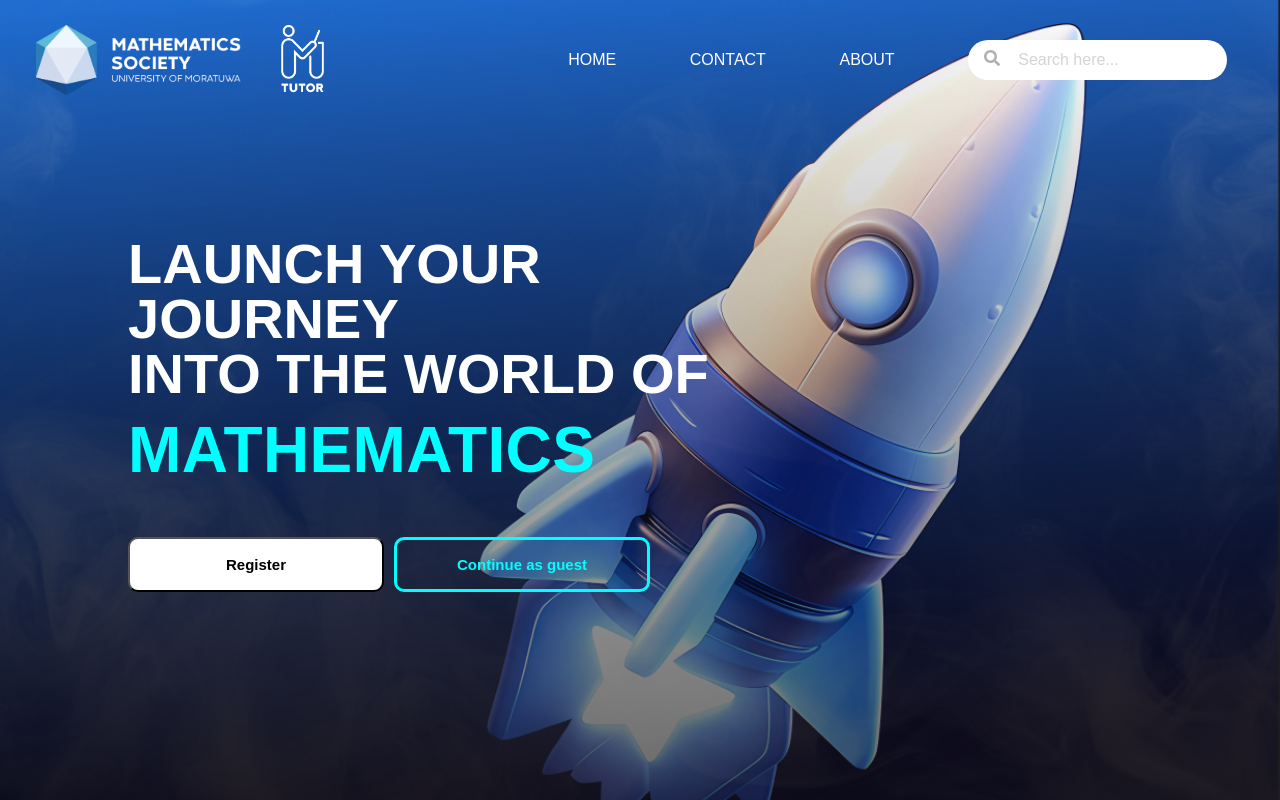
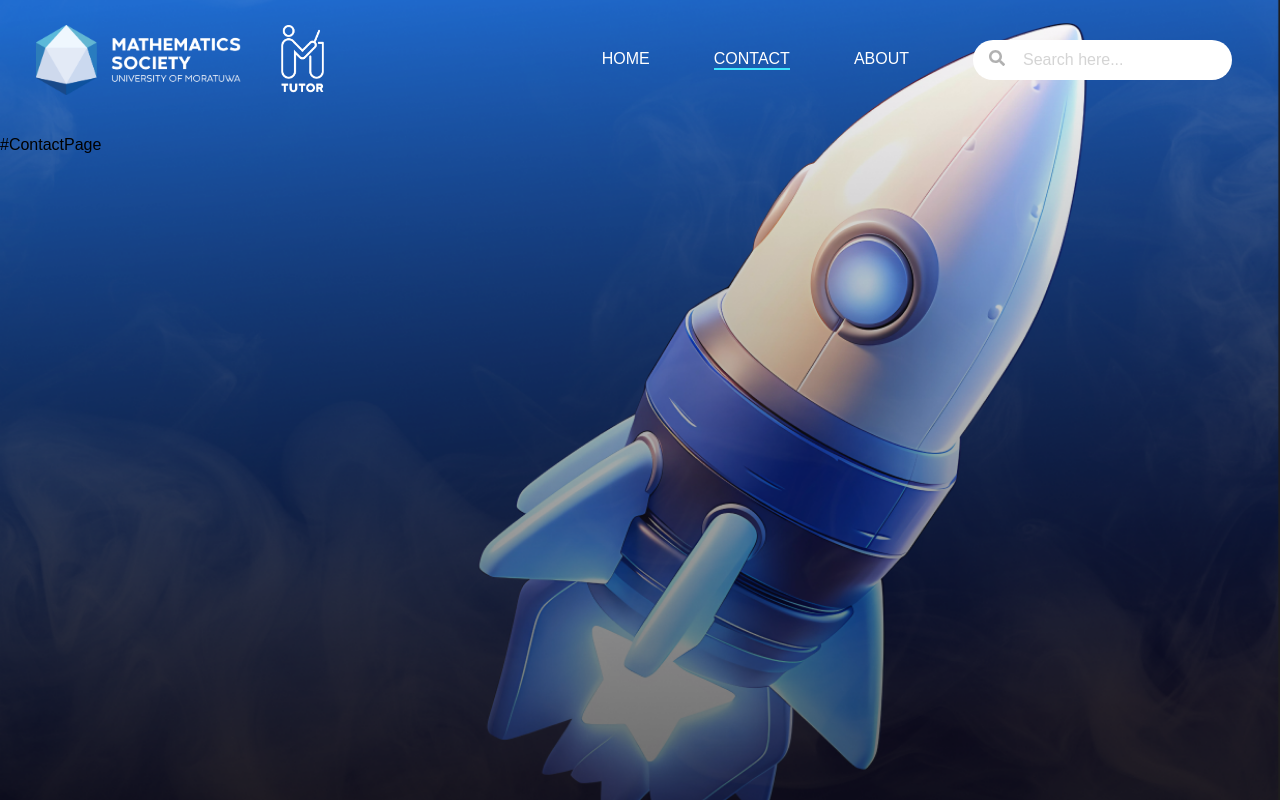
Before and after one commit to M-tutor/m-tutor, a React (Create React App) app: page /contactpage in a window 1280 px wide. Built offline with nearby package versions, Linux system fonts and the light colour scheme.

Commit message:
styled links

```diff
--- a/src/App.css
+++ b/src/App.css
@@ -4,6 +4,10 @@
   box-sizing: border-box;
 
   font-family: 'Poppins', sans-serif;
+}
+html, body {
+  margin: 0;
+  min-height: 100%;
 }
 body {
 background-image:
@@ -12,68 +16,8 @@ background-position: center center;
 background-repeat: no-repeat;
 background-size: cover;
 }
-  .search-section{
 
-  background:white;
-  border-radius: 25px;
-
-height: 2.5rem;
-display: flex;
-  flex-direction: row;
-  justify-content: flex-start;
-  align-items: center;
-
-}
-
-.search-btn {
-border: none;
-background: white;
-margin: 20px 10px;
-border-radius: 4px;
-  cursor: pointer;
-  font-size: 16px;
-  opacity: 0.3;
-}
-input {
-  border: none;
-outline: none;
-border-radius: 25px;
-height: auto;
-width:80%;
-font-weight:500;
-  font-size: 16px;
-  opacity: 0.3;
-}
-a{
-text-decoration: none;
-color: #ffffff;
-font-weight: 500;
-}
-a:active{
-  color:#1f3e9b;
-}
-.logo {
-display: block;
-float: center;
-padding: 10px 20px;
-text-decoration: none;
-height:80px;
-
-}
-.logo-m{
-  display: block;
-float: center;
-padding: 10px 20px;
-text-decoration: none;
-height:90px;
-  visibility: hidden;
-  width: 0;
-}
-.logosection{
-  display: flex;
-  justify-content: space-between;
-  align-items: center;
- }
+ /*content*/
 .content {
 padding-left: 7%;
 padding-right: 7%;
@@ -94,6 +38,7 @@ font-weight: 600;
 margin-bottom: 10px;
 line-height: 55px;
 margin-top: 40%;
+line-height: 100%;
 }
 
 .text-content > h1 {
@@ -150,29 +95,87 @@ transition: 0.55s;
 
 
 
+/*nav-bar*/
+.search-section{
 
+  background:white;
+  border-radius: 25px;
 
+height: 2.5rem;
+display: flex;
+  flex-direction: row;
+  justify-content: flex-start;
+  align-items: center;
 
+}
 
+.search-btn {
+border: none;
+background: white;
+margin: 20px 10px;
+border-radius: 4px;
+  cursor: pointer;
+  font-size: 16px;
+  opacity: 0.3;
+}
+input {
+  border: none;
+outline: none;
+border-radius: 25px;
+height: auto;
+width:80%;
+font-weight:500;
+  font-size: 16px;
+  opacity: 0.3;
+}
+.link{
+text-decoration: none;
+color: #ffffff;
+font-weight: 500;
+background: linear-gradient(0deg,rgb(59, 229, 255),rgb(59, 229, 255)) no-repeat right bottom / 0 var(--bg-h);
+  transition: background-size 350ms;
+  padding-bottom: 2px;
+  --bg-h: 2px;
+}
+.link:where(:hover, :focus-visible) {
+  background-size: 100% var(--bg-h);
+  background-position-x: left;
+}
+.active{
+  text-decoration: none;
+  color: #ffffff;
+  border-bottom: 2px solid rgb(59, 229, 255);
+font-weight: 500;
+}
+.logo {
+display: block;
+float: center;
+padding: 10px 20px;
+text-decoration: none;
+height:80px;
 
-
-
-
-
-
-
-
-
+}
+.logo-m{
+  display: block;
+float: center;
+padding: 10px 20px;
+text-decoration: none;
+height:90px;
+  visibility: hidden;
+  width: 0;
+}
+.logosection{
+  display: flex;
+  justify-content: space-between;
+  align-items: center;
+ }
 
 .top-nav> h2 {
   vertical-align: center;
   text-align: center;
 }
 
-html, body {
-  margin: 0;
-  height: 100%;
-}
+
 
 .top-nav {
   display: flex;
@@ -196,7 +199,7 @@ html, body {
 }
 
 .menu > li {
-  margin: 0 2.3rem;
+  margin: 0 2rem;
   overflow: hidden;
   display: flex;
   justify-content: center;
@@ -253,6 +256,7 @@ html, body {
   transform: rotate(-405deg);
 }
 
+/*responsive-css*/
 @media (max-width: 992px) {
   .menu-button-container {
     display: flex;
@@ -336,6 +340,9 @@ html, body {
   font-size: 5em;
 
   }
+  .menu> li{
+    margin: 0 2.5rem;
+  }
   }
   }
   @media (max-width:992px){
@@ -343,16 +350,17 @@ html, body {
   .two-button{
     justify-content: space-around;
   }
+
   @media (max-width:300px) {
-    .logo{
-      height: 70px;
-    }
+
     .top-nav {
       height: 90px;
     }
     .menu {
       margin-top:90px;
     }
-
+    .logo{
+      height: 70px;
+    }
   }
   }
--- a/src/App.js
+++ b/src/App.js
@@ -1,13 +1,18 @@
+import { BrowserRouter, Routes, Route } from "react-router-dom";
 
 import './App.css';
-import Navbar from './components/navbar';
-import Content from './components/content';
+import HomePage from "./pages/homepage";
+import ContactPage from "./pages/contactpage";
+import AboutPage from "./pages/aboutpage";
 function App() {
   return (
-   <div>
-    <Navbar/>
-    <Content/>
-   </div>
+    <BrowserRouter>
+    <Routes>
+      <Route path="/" element={<HomePage />} />
+      <Route path="/aboutpage" element={<AboutPage />} />
+      <Route path="/contactpage" element={<ContactPage />} />
+    </Routes>
+  </BrowserRouter>
   );
 }
 
--- a/src/components/navbar.js
+++ b/src/components/navbar.js
@@ -1,4 +1,5 @@
 import React from "react";
+import {NavLink } from "react-router-dom";
 
 class Navbar extends React.Component {
     render() {
@@ -16,9 +17,24 @@ class Navbar extends React.Component {
         <div className='menu-button'></div>
       </label>
         <ul className="menu">
-          <li><a href="#HOME">HOME</a></li>
-          <li><a href="#CONTACT">CONTACT</a></li>
-          <li><a href="#ABOUT">ABOUT</a></li>
+          <li><NavLink
+                to="/"
+                className={({ isActive }) => (isActive ? "active" : "link")}
+              >
+                HOME
+              </NavLink></li>
+          <li><NavLink
+                to="/contactpage"
+                className={({ isActive }) => (isActive ? "active" : "link")}
+              >
+                CONTACT
+              </NavLink></li>
+          <li><NavLink
+                to="/aboutpage"
+                className={({ isActive }) => (isActive ? "active" : "link")}
+              >
+                ABOUT
+              </NavLink></li>
           <li><div className="search-section">
             <button className="search-btn"><svg xmlns="http://www.w3.org/2000/svg" height="1em" viewBox="0 0 512 512"><path d="M505 442.7L405.3 343c-4.5-4.5-10.6-7-17-7H372c27.6-35.3 44-79.7 44-128C416 93.1 322.9 0 208 0S0 93.1 0 208s93.1 208 208 208c48.3 0 92.7-16.4 128-44v16.3c0 6.4 2.5 12.5 7 17l99.7 99.7c9.4 9.4 24.6 9.4 33.9 0l28.3-28.3c9.4-9.4 9.4-24.6.1-34zM208 336c-70.7 0-128-57.2-128-128 0-70.7 57.2-128 128-128 70.7 0 128 57.2 128 128 0 70.7-57.2 128-128 128z"/></svg></button>
             <input type="search" className="search" placeholder="Search here..." />
--- /dev/null
+++ b/src/pages/aboutpage.js
@@ -0,0 +1,15 @@
+import React from "react";
+import Navbar from "../components/navbar";
+
+class AboutPage extends React.Component {
+    render(){
+        return(
+            <div>
+            <Navbar/>
+           <p>#AboutPage</p>
+           </div>
+    );
+}
+}
+
+export default AboutPage;
--- /dev/null
+++ b/src/pages/contactpage.js
@@ -0,0 +1,14 @@
+import React from "react";
+import Navbar from "../components/navbar";
+class ContactPage extends React.Component {
+    render(){
+        return(
+            <div>
+            <Navbar/>
+            <p>#ContactPage</p>
+           </div>
+    );
+}
+}
+
+export default ContactPage;
--- /dev/null
+++ b/src/pages/homepage.js
@@ -0,0 +1,15 @@
+import React from "react";
+import Navbar from "../components/navbar";
+import Content from "../components/content";
+class HomePage extends React.Component {
+    render(){
+        return(
+            <div>
+            <Navbar/>
+           <Content/>
+           </div>
+    );
+}
+}
+
+export default HomePage;
```
